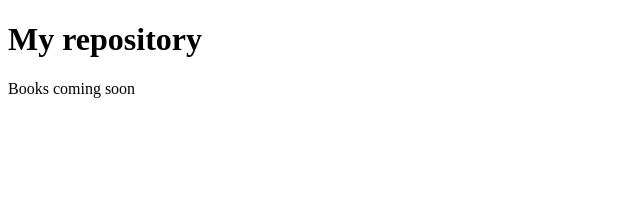
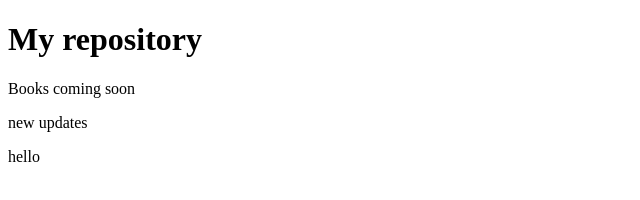
Before and after one commit to Tamanna4D/my-repository, a plain HTML site: page index.html in a window 1280 px wide. Shown: the whole page, without its empty margins (0-640 px from the left). Drawn offline with Linux system fonts and the light colour scheme.

Commit message:
updated feature

```diff
--- a/index.html
+++ b/index.html
@@ -8,5 +8,7 @@
 <body>
     <h1>My repository</h1>
     <p>Books coming soon</p>
+    <p>new updates</p>
+    <p>hello</p>
 </body>
 </html>
```
